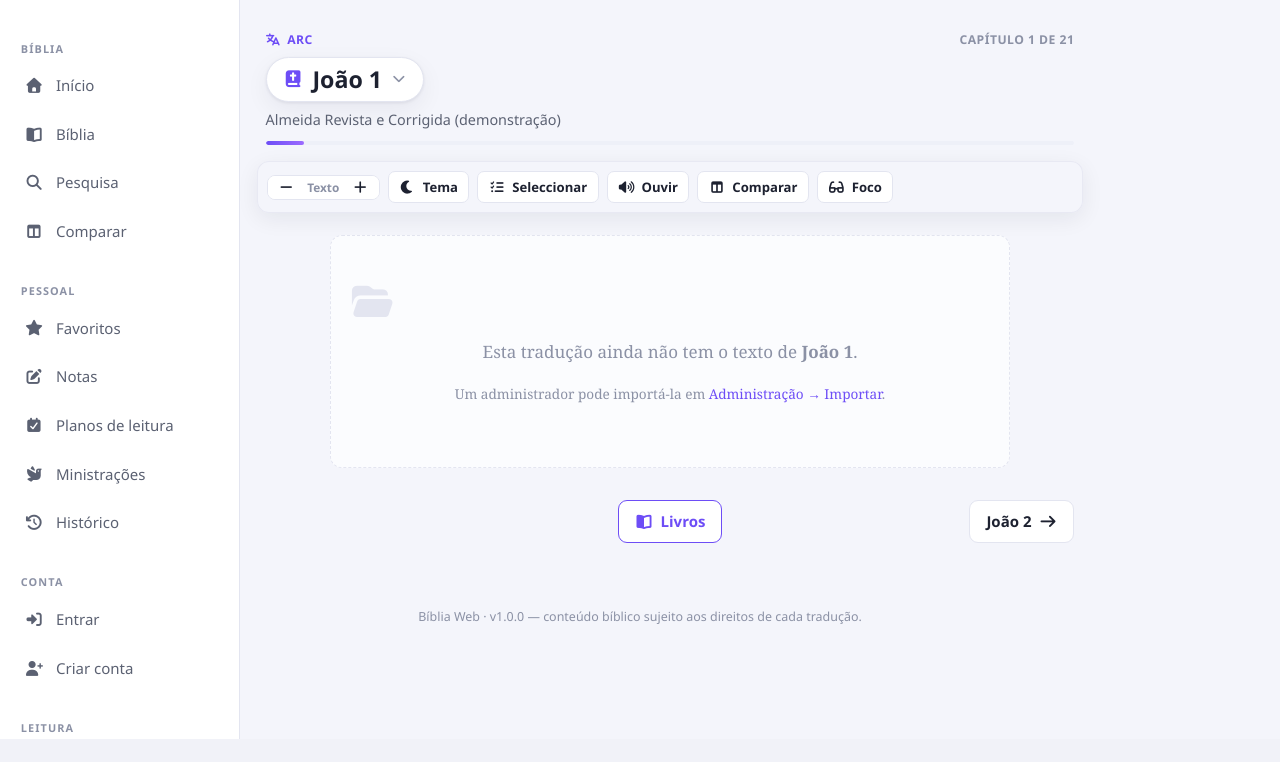
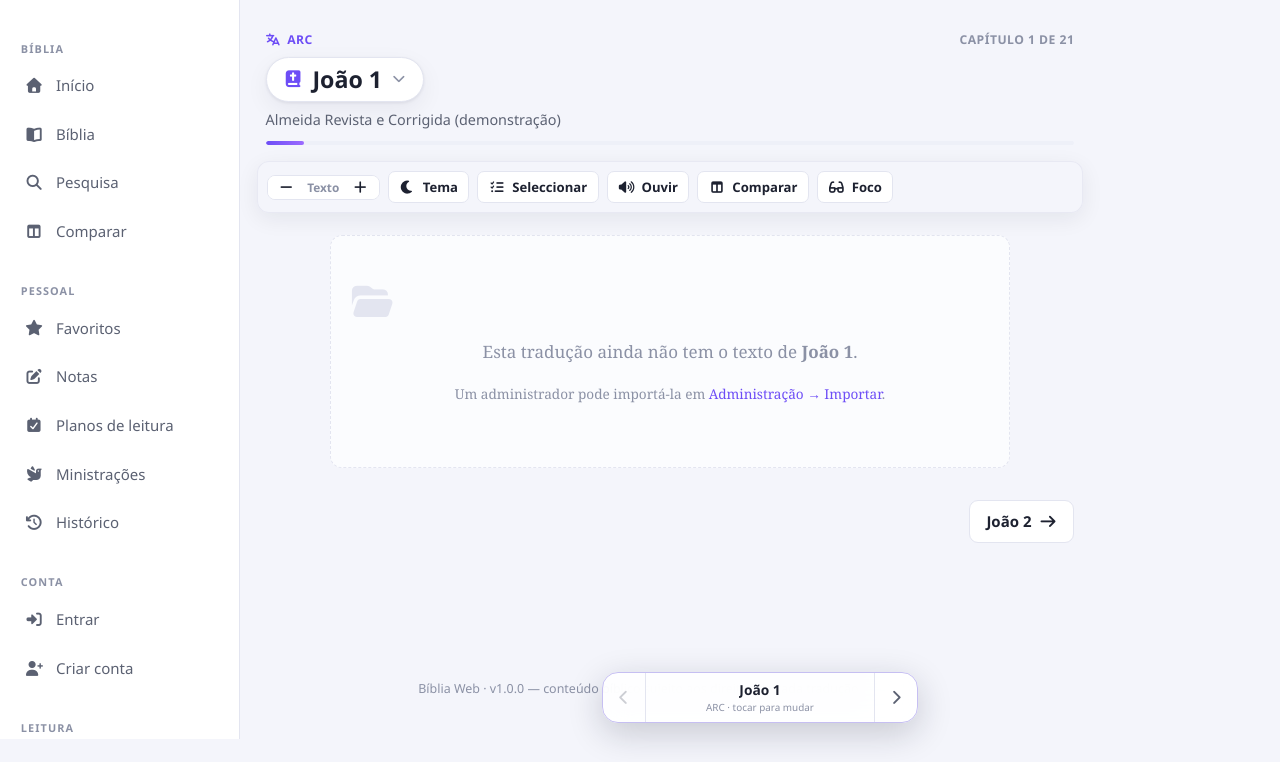
Before and after one commit to mbeve235/biblia, a PHP site: page /biblia-web/leitura.php in a window 1280 px wide. Shown: the part 61-823 px from the top of the page. Before the commit the page ends 800 px from the top, so only its background shows below. Run offline with PHP 8.4, Linux system fonts and the light colour scheme; data comes from the database, SQL or seed files in the repository; data that the repository does not hold is empty.

Commit message:
Adiciona navegacao persistente ao leitor

```diff
--- a/assets/css/style.css
+++ b/assets/css/style.css
@@ -508,13 +508,19 @@ table.table { width: 100%; border-collapse: collapse; font-size: .88rem; }
 .verse-selection-bar:not(.has-selection) #selected-copy,
 .verse-selection-bar:not(.has-selection) #selected-share { opacity: .45; }
 
+.reader-dock { position: fixed; z-index: 45; left: calc(50% + 120px); bottom: 1rem; display: grid; grid-template-columns: 42px minmax(150px, 230px) 42px; align-items: stretch; overflow: hidden; border: 1px solid color-mix(in srgb, var(--border) 75%, var(--accent)); border-radius: 16px; background: color-mix(in srgb, var(--surface) 92%, transparent); box-shadow: 0 10px 35px rgba(20, 24, 46, .2); backdrop-filter: blur(14px); transform: translateX(-50%); transition: opacity .15s, transform .15s, bottom .2s; }
+.reader-dock-arrow { display: grid; place-items: center; min-height: 48px; color: var(--text-soft); }
+.reader-dock-arrow:hover { background: var(--accent-soft); color: var(--accent); text-decoration: none; }
+.reader-dock-arrow.disabled { opacity: .3; }
+.reader-dock-current { display: grid; place-items: center; align-content: center; min-width: 0; padding: .4rem .8rem; border: 0; border-inline: 1px solid var(--border); background: transparent; color: var(--text); cursor: pointer; font: inherit; }
+.reader-dock-current:hover { background: var(--accent-soft); }
+.reader-dock-current span { max-width: 100%; overflow: hidden; font-size: .86rem; font-weight: 800; text-overflow: ellipsis; white-space: nowrap; }
+.reader-dock-current small { color: var(--text-faint); font-size: .62rem; }
+body.verse-selection-mode .reader-dock { opacity: 0; pointer-events: none; transform: translate(-50%, 12px); }
+
 .chapter-nav {
-  display: grid; grid-template-columns: minmax(0, 1fr) auto minmax(0, 1fr); align-items: center; gap: .75rem; margin-top: 2rem;
+  display: flex; justify-content: space-between; gap: 1rem; margin: 2rem 0 4.5rem;
 }
-.chapter-nav > a:first-child { justify-self: start; }
-.chapter-nav > a:last-child { justify-self: end; }
-.chapter-book-switch { justify-self: center; border-color: var(--accent); color: var(--accent); }
-.chapter-book-switch:hover { background: var(--accent-soft); text-decoration: none; }
 
 /* Modal selector de livros */
 .modal-overlay {
@@ -1220,6 +1226,7 @@ input:disabled, select:disabled, textarea:disabled {
 .bottom-nav { display: none; }
 
 @media (max-width: 1024px) {
+  .reader-dock { left: 50%; }
   .reader-scroll-progress { left: 0; }
   /* Sidebar fica ACIMA do topbar (60) para o menu ser clicável; backdrop logo abaixo.
      Antes: sidebar 50 < backdrop 55 → o backdrop cobria o menu aberto e nenhum item era clicável. */
@@ -1355,9 +1362,7 @@ input:disabled, select:disabled, textarea:disabled {
 
   /* Navegação prev/next: botões podem quebrar em duas linhas */
   .chapter-nav .btn { white-space: normal; text-align: left; padding: .5rem .7rem; }
-  .chapter-nav { grid-template-columns: minmax(0, 1fr) auto minmax(0, 1fr); gap: .4rem; }
-  .chapter-book-switch { width: 44px; height: 44px; justify-content: center; padding: 0 !important; border-radius: 50%; }
-  .chapter-book-switch span { display: none; }
+  .reader-dock { bottom: calc(4.7rem + env(safe-area-inset-bottom)); grid-template-columns: 44px minmax(150px, 1fr) 44px; width: min(340px, calc(100% - 1.2rem)); }
 
   /* Modal de livros/capítulos em folga quase total */
   .modal-overlay { padding: 3.4rem .55rem 1rem; align-items: stretch; }
@@ -1454,6 +1459,7 @@ body.reading-mode .reading-exit {
   body.reading-mode .menu-toggle { display: none !important; }
   body.reading-mode .main { padding-top: 1rem; padding-bottom: 1.5rem; }
   body.reading-mode .reader-controls { margin-bottom: .8rem; }
+  body.reading-mode .reader-dock { bottom: 1rem; }
   body.reading-mode .reading-exit {
     top: .6rem; right: .6rem;
     background: var(--surface); border: 1px solid var(--border);
@@ -1464,7 +1470,7 @@ body.reading-mode .reading-exit {
 
 /* Impressão */
 @media print {
-  .topbar, .sidebar, .bottom-nav, .reader-controls, .chapter-nav, .vtools, .reading-exit { display: none !important; }
+  .topbar, .sidebar, .bottom-nav, .reader-controls, .reader-dock, .chapter-nav, .vtools, .reading-exit { display: none !important; }
   .main { margin: 0; }
   body { background: #fff; color: #000; }
 }
--- a/leitura.php
+++ b/leitura.php
@@ -177,6 +177,23 @@ if ($user = current_user()) {
   <?php endif; ?>
 </article>
 
+<nav class="reader-dock" aria-label="Navegação permanente da leitura">
+  <?php if ($prevLink): ?>
+    <a class="reader-dock-arrow" href="<?= url('/leitura.php?translation=' . urlencode($abbr) . '&book=' . $prevLink['slug'] . '&chapter=' . $prevLink['ch']) ?>" title="<?= e($prevLink['name']) ?> <?= $prevLink['ch'] ?>" aria-label="Capítulo anterior: <?= e($prevLink['name']) ?> <?= $prevLink['ch'] ?>">
+      <i class="fas fa-chevron-left"></i>
+    </a>
+  <?php else: ?><span class="reader-dock-arrow disabled" aria-hidden="true"><i class="fas fa-chevron-left"></i></span><?php endif; ?>
+  <button class="reader-dock-current" type="button" data-open-books aria-haspopup="dialog" aria-label="Trocar livro ou capítulo; actualmente em <?= e($book['name']) ?> <?= $chapNum ?>">
+    <span><?= e($book['name']) ?> <?= $chapNum ?></span>
+    <small><?= e($abbr) ?> · tocar para mudar</small>
+  </button>
+  <?php if ($nextLink): ?>
+    <a class="reader-dock-arrow" href="<?= url('/leitura.php?translation=' . urlencode($abbr) . '&book=' . $nextLink['slug'] . '&chapter=' . $nextLink['ch']) ?>" title="<?= e($nextLink['name']) ?> <?= $nextLink['ch'] ?>" aria-label="Próximo capítulo: <?= e($nextLink['name']) ?> <?= $nextLink['ch'] ?>">
+      <i class="fas fa-chevron-right"></i>
+    </a>
+  <?php else: ?><span class="reader-dock-arrow disabled" aria-hidden="true"><i class="fas fa-chevron-right"></i></span><?php endif; ?>
+</nav>
+
 <div class="verse-selection-bar" id="verse-selection-bar" aria-live="polite">
   <strong><span id="verse-selection-count">0</span> seleccionado(s)</strong>
   <span class="selection-spacer"></span>
@@ -191,9 +208,6 @@ if ($user = current_user()) {
       <i class="fas fa-arrow-left"></i> <?= e($prevLink['name']) ?> <?= $prevLink['ch'] ?>
     </a>
   <?php else: ?><span></span><?php endif; ?>
-  <a href="#" class="btn chapter-book-switch" data-open-books aria-haspopup="dialog" aria-label="Escolher outro livro ou capítulo">
-    <i class="fas fa-book-open"></i> <span>Livros</span>
-  </a>
   <?php if ($nextLink): ?>
     <a class="btn" href="<?= url('/leitura.php?translation=' . urlencode($abbr) . '&book=' . $nextLink['slug'] . '&chapter=' . $nextLink['ch']) ?>">
       <?= e($nextLink['name']) ?> <?= $nextLink['ch'] ?> <i class="fas fa-arrow-right"></i>
```
